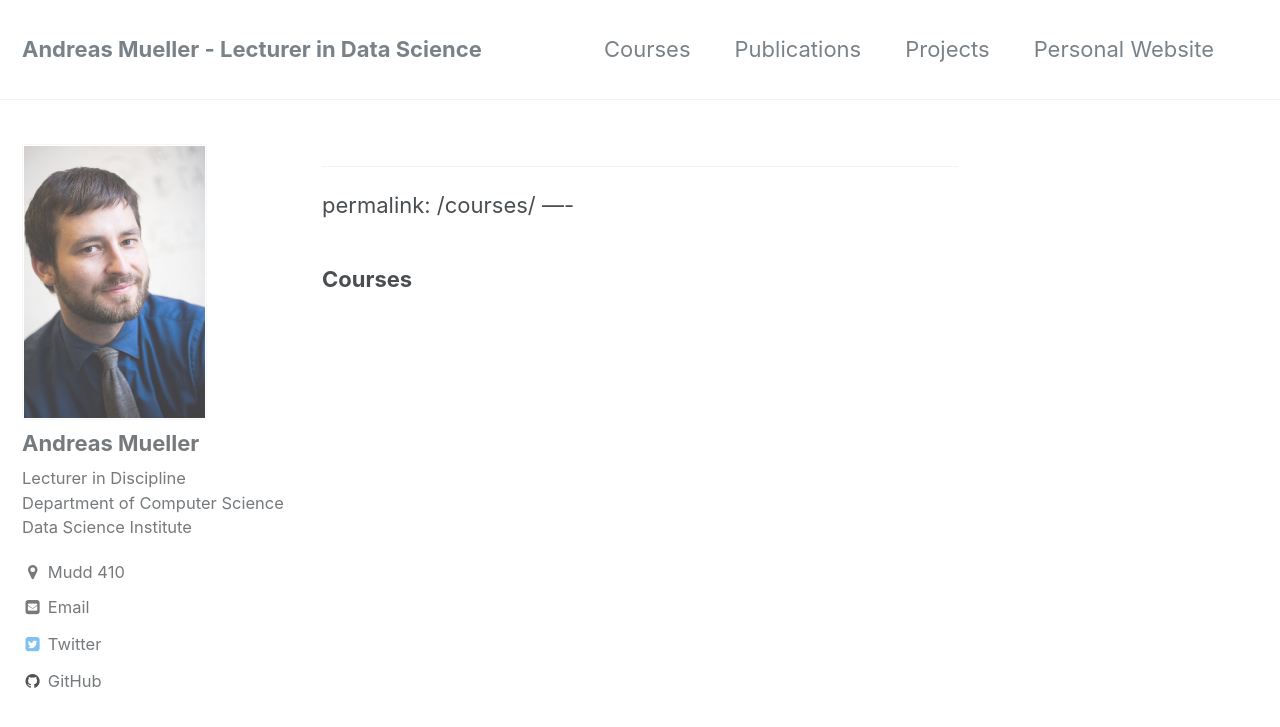
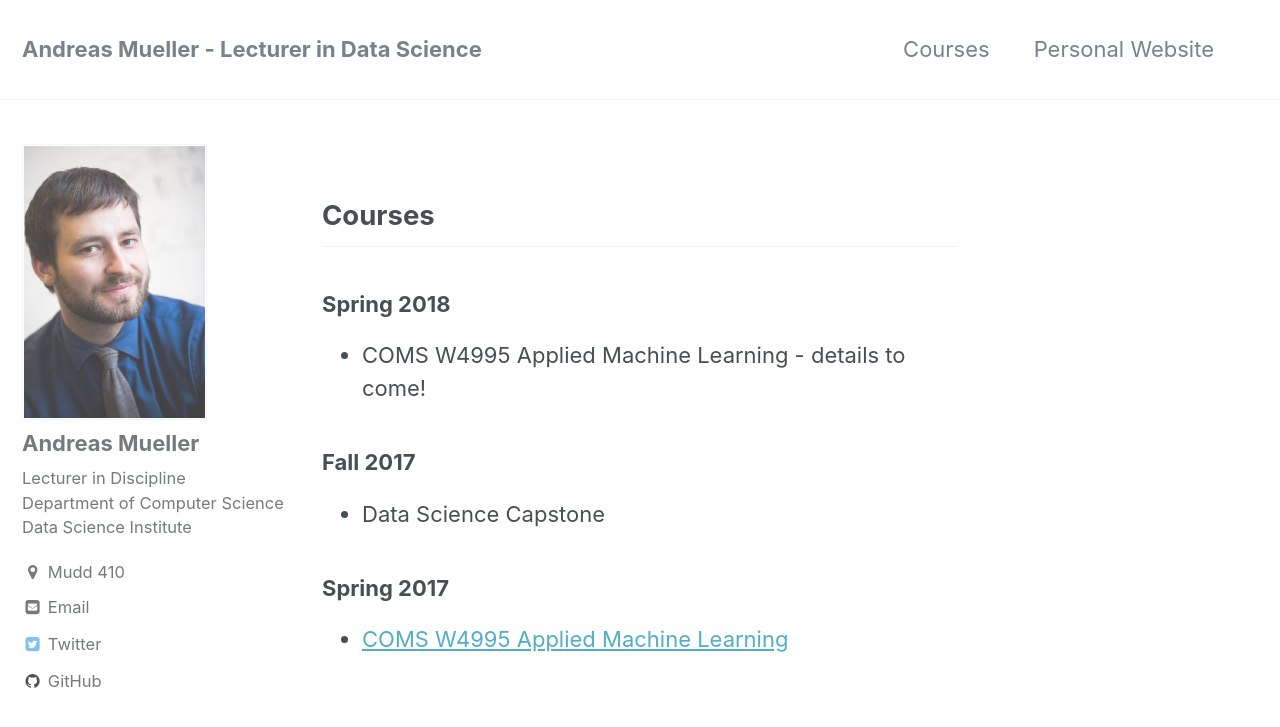
Before and after one commit to amueller/columbia-website, a Jekyll site: the page built from _pages/courses.md, in a window 1280 px wide and 900 px high. Shown: the top 727 px of the window. Built offline with Jekyll 4.4.1, drawn with Linux system fonts in a browser that asks for light colours.

Commit message:
Flesh out page
remove publications and projects from menu as not as relevant right now
add some pages

```diff
--- a/_pages/courses.md
+++ b/_pages/courses.md
@@ -1,5 +1,11 @@
 ---
 permalink: /courses/
-----
+---
 
-<h3>Courses</h3>
+<h2>Courses</h2>
+<h3>Spring 2018</h3>
+- COMS W4995 Applied Machine Learning - details to come!
+<h3>Fall 2017</h3>
+- Data Science Capstone
+<h3>Spring 2017</h3>
+- <a href="https://amueller.github.io/applied_ml_spring_2017/">COMS W4995 Applied Machine Learning</a>
```
Also changed, not shown: _data/navigation.yml (+4 -4 lines), _layouts/home.html (+11 -1 lines), _pages/projecs.md (+5 -1 lines), _pages/publications.md (+5 -1 lines).
